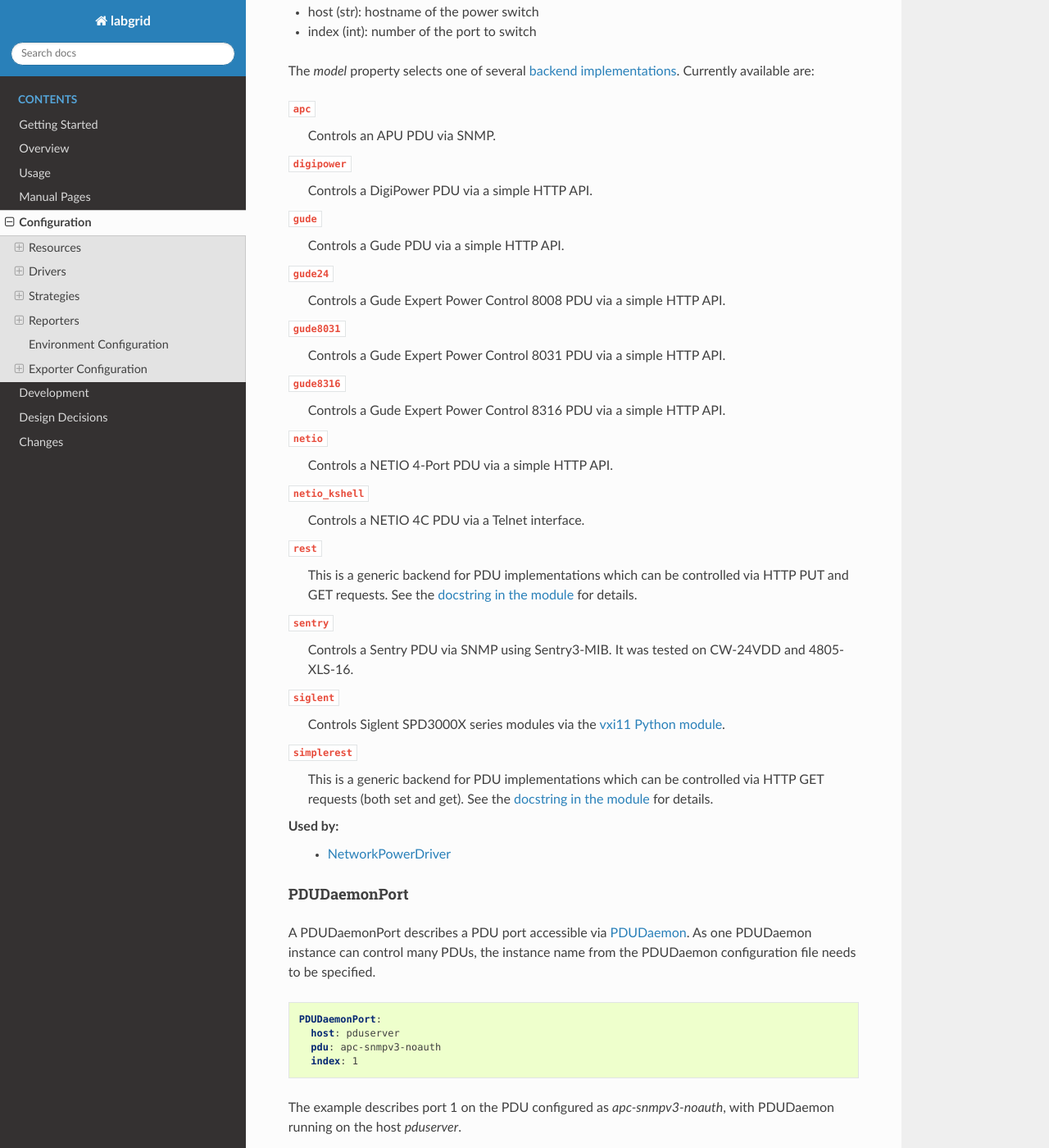
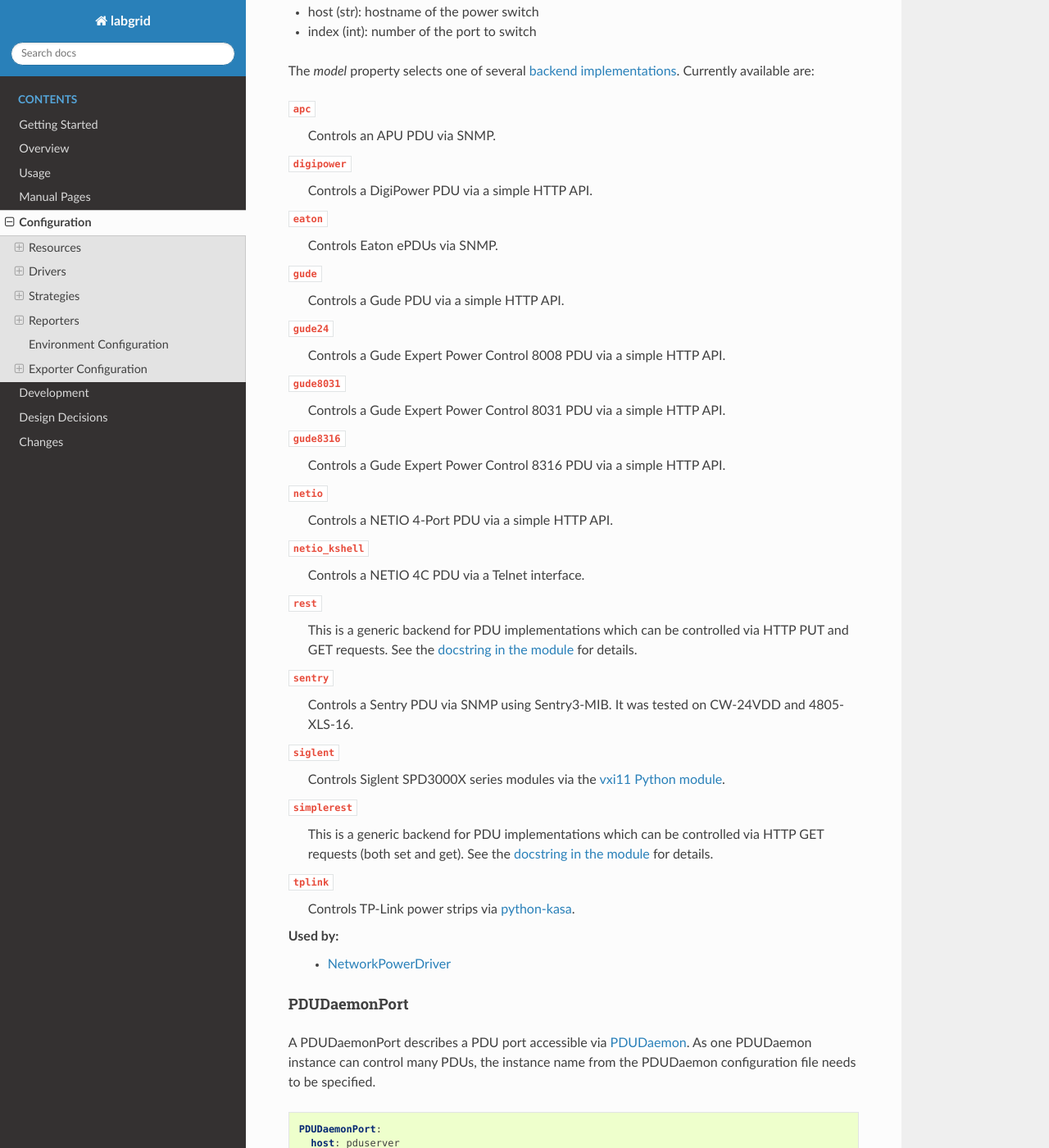
Before and after one commit to labgrid-project/labgrid, a Sphinx documentation site: the page built from doc/configuration.rst, in a window 1280 px wide and 1400 px high, scrolled down 3402 px. Shown: the whole window at 82% size. Built offline with Sphinx 7.4.7 and the Read the Docs theme 2.0.0, drawn with Linux system fonts in a browser that asks for light colours; pages that are not in the unit, such as notebooks, are missing from menus.

Commit message:
doc: configuration: document missing power backends
Signed-off-by: Bastian Krause <bst@pengutronix.de>

```diff
--- a/doc/configuration.rst
+++ b/doc/configuration.rst
@@ -156,6 +156,9 @@ Currently available are:
 ``digipower``
   Controls a DigiPower PDU via a simple HTTP API.
 
+``eaton``
+  Controls Eaton ePDUs via SNMP.
+
 ``gude``
   Controls a Gude PDU via a simple HTTP API.
 
@@ -195,6 +198,10 @@ Currently available are:
   See the `docstring in the module
   <https://github.com/labgrid-project/labgrid/blob/master/labgrid/driver/power/simplerest.py>`__
   for details.
+
+``tplink``
+  Controls TP-Link power strips via `python-kasa
+  <https://github.com/python-kasa/python-kasa>`_.
 
 Used by:
   - `NetworkPowerDriver`_
```
